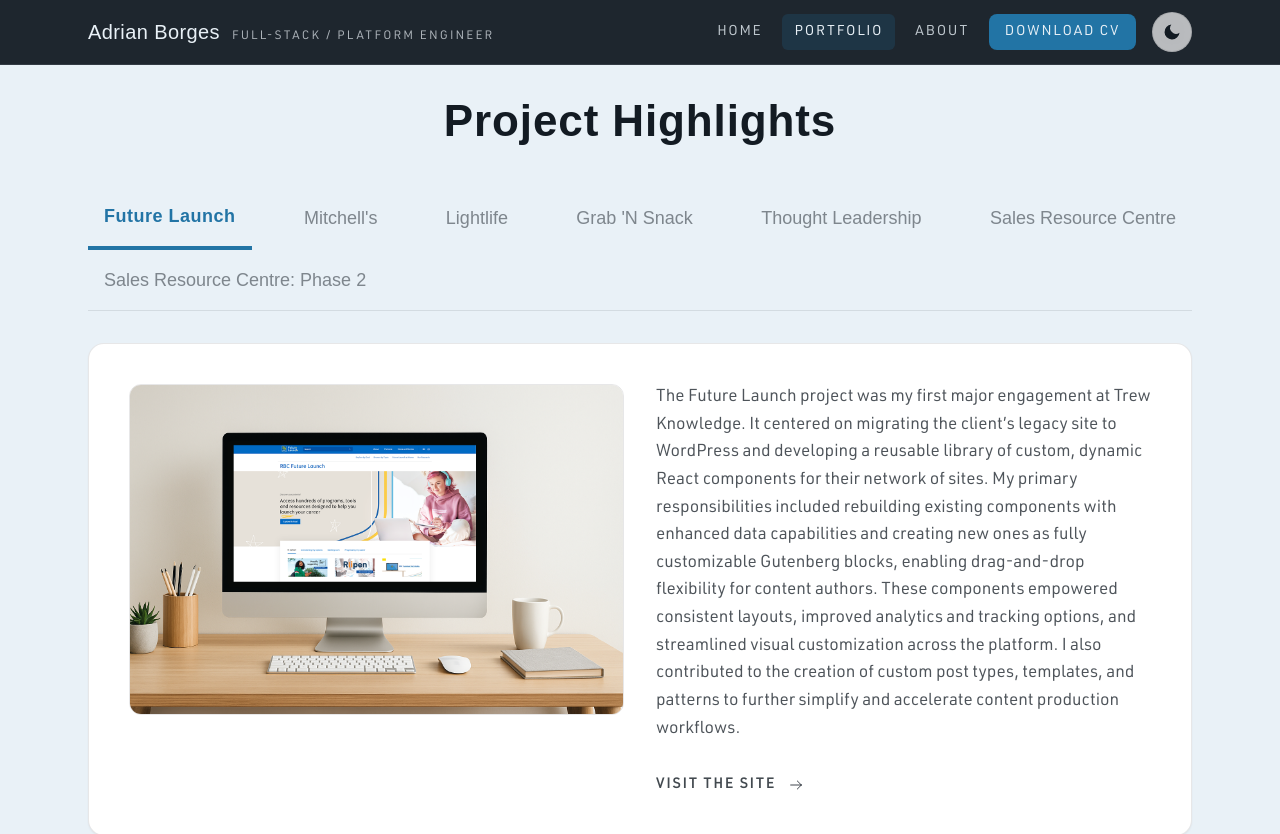
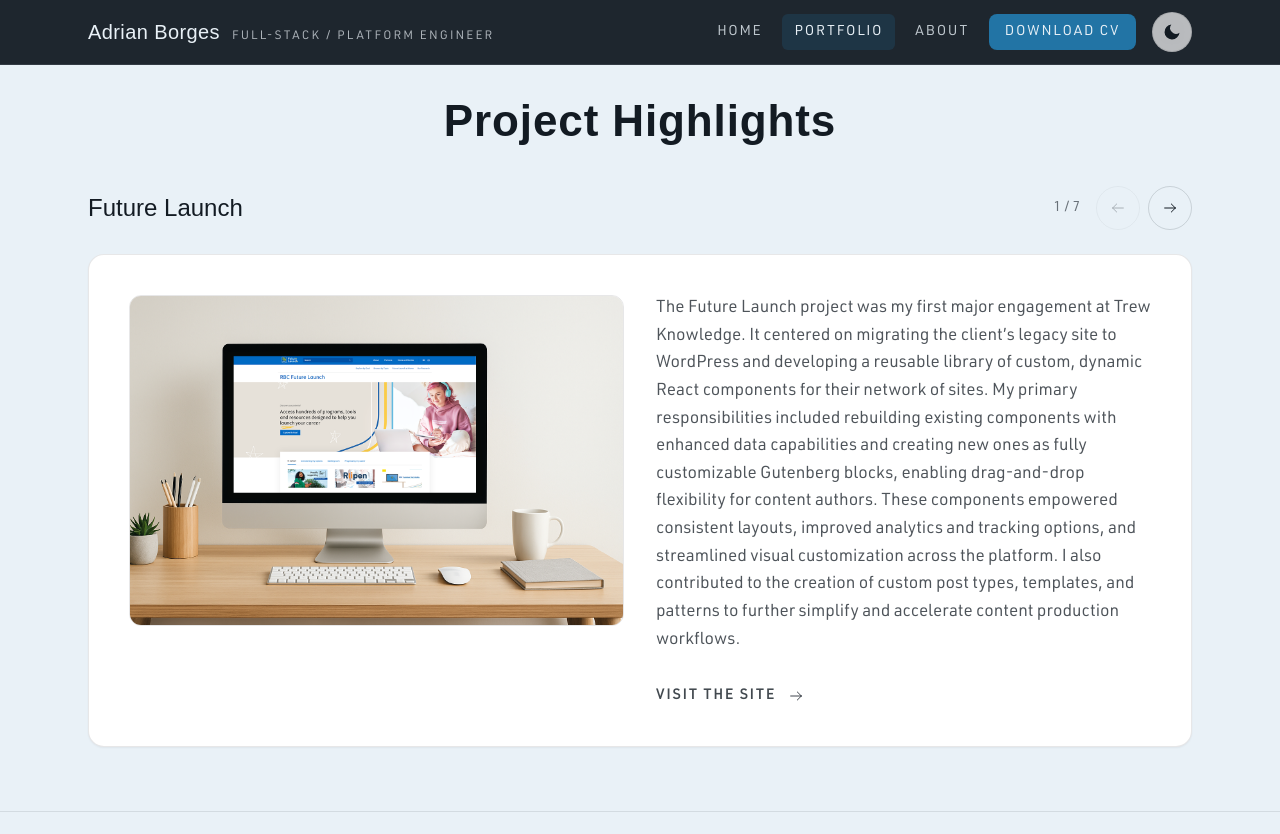
Before and after one commit to AdrianKitsu/my-portfolio, a React (Create React App) app: page /portfolio in a window 1280 px wide. Shown: the top 834 px of the page. Built offline with nearby package versions, Linux system fonts and the light colour scheme; a web font is replaced by a local one.

Commit message:
Added projects and updated tabs to carousel

```diff
--- a/src/components/GlossHover.tsx
+++ b/src/components/GlossHover.tsx
@@ -68,7 +68,7 @@ const GlossHover = ({
             />
           )}
         </div>
-        <p className="font-urw uppercase text-left mt-3 tracking-[0.10em] text-sm md:text-lg text-ink/70 dark:text-surface/65">
+        <p className="font-urw uppercase text-left mt-3 tracking-[0.10em] text-sm md:text-lg text-ink/70 dark:text-surface/65 max-w-[418px]">
           {clientName}
         </p>
       </div>
--- a/src/components/Projects.tsx
+++ b/src/components/Projects.tsx
@@ -6,6 +6,7 @@ import Tempehfy from "../assets/images/tempehfy.png";
 import Mitchells from "../assets/images/mitchells.png";
 import GlossHover from "./GlossHover";
 import SRCInsurance from "../assets/images/Insurance-bnr.png";
+import VisualArts from "../assets/images/visual-arts-center.png";
 
 const projectData = [
   {
@@ -44,6 +45,18 @@ const projectData = [
     portfolioRedirect: "portfolio/#tab-src",
     clientName: "RBC Insurance - Sales Resource Centre",
   },
+  {
+    image: SRCInsurance,
+    alt: "RBC SRC Insurance",
+    portfolioRedirect: "portfolio/#tab-src-2",
+    clientName: "RBC Insurance - Sales Resource Centre: Phase 2",
+  },
+  {
+    image: VisualArts,
+    alt: "Visual Arts Centre",
+    portfolioRedirect: "portfolio/#tab-vac",
+    clientName: "Visual Arts Centre",
+  },
 ];
 
 const Projects = () => {
--- a/src/pages/Portfolio.tsx
+++ b/src/pages/Portfolio.tsx
@@ -82,7 +82,14 @@ const Portfolio = () => {
   const location = useLocation();
   const navigate = useNavigate();
   const [activeTab, setActiveTab] = useState(tabs[0].label);
+  const activeIndex = tabs.findIndex((tab) => tab.label === activeTab);
 
+  const selectProject = (index: number) => {
+    const tab = tabs[index];
+    if (!tab) return;
+    setActiveTab(tab.label);
+    navigate(`/portfolio/#${tab.id}`);
+  };
   useEffect(() => {
     const hash = location.hash.replace("#", "");
     const matched = tabs.find((tab) => tab.id === hash);
@@ -94,64 +101,52 @@ const Portfolio = () => {
   const headingClass =
     "text-center tracking-[0.02em] text-[34px] sm:text-[44px] mt-2 text-ink dark:text-surface";
 
-  const tabRowClass = "border-b border-ink/10 dark:border-surface/10";
-
-  const tabBase =
-    "whitespace-nowrap px-4 py-4 font-futura text-lg transition-colors duration-300";
-
-  const tabActive =
-    "border-b-4 border-brand text-brand font-semibold tracking-[0.5px]";
-
-  const tabInactive =
-    "text-ink/50 dark:text-surface/55 hover:text-ink dark:hover:text-surface";
-
   return (
     <div className="mx-auto max-w-6xl px-4 sm:px-6">
       <h2 className={headingClass}>Project Highlights</h2>
 
       <div className="wrapper mt-8">
-        {/* Desktop tabs */}
-        <div
-          className={`hidden sm:flex flex-wrap justify-between mb-8 ${tabRowClass}`}
-        >
-          {tabs.map((tab) => (
-            <button
-              key={tab.id}
-              onClick={() => {
-                setActiveTab(tab.label);
-                navigate(`/portfolio/#${tab.id}`);
-              }}
-              className={`${tabBase} ${
-                activeTab === tab.label ? tabActive : tabInactive
-              }`}
-            >
-              {tab.label}
-            </button>
-          ))}
-        </div>
+        <div className="mb-6 flex flex-col gap-4 sm:flex-row sm:items-center sm:justify-between">
+          <h3
+            id="project-title"
+            aria-live="polite"
+            className="font-caslon text-2xl text-ink dark:text-surface"
+          >
+            {activeTab}
+          </h3>
 
-        {/* Mobile tabs */}
-        <div className="sm:hidden overflow-x-auto scrollbar-none mb-8">
-          <div className={`flex min-w-max ${tabRowClass}`}>
-            {tabs.map((tab) => (
-              <button
-                key={tab.id}
-                onClick={() => {
-                  setActiveTab(tab.label);
-                  navigate(`/portfolio/#${tab.id}`);
-                }}
-                className={`${tabBase} ${
-                  activeTab === tab.label ? tabActive : tabInactive
-                }`}
-              >
-                {tab.label}
-              </button>
-            ))}
+          <div className="flex items-center justify-between gap-4 sm:justify-end">
+            <span className="font-urw text-sm tabular-nums text-ink/60 dark:text-surface/60">
+              {activeIndex + 1} / {tabs.length}
+            </span>
+            <div className="flex gap-2">
+              {[-1, 1].map((direction) => (
+                <button
+                  key={direction}
+                  type="button"
+                  aria-label={direction < 0 ? "Previous project" : "Next project"}
+                  aria-controls="project-panel"
+                  disabled={direction < 0 ? activeIndex === 0 : activeIndex === tabs.length - 1}
+                  onClick={() => selectProject(activeIndex + direction)}
+                  className="flex h-11 w-11 items-center justify-center rounded-full border border-ink/15 text-ink transition-colors hover:bg-ink/5 focus-visible:outline-none focus-visible:ring-2 focus-visible:ring-brand disabled:cursor-default disabled:opacity-30 dark:border-surface/20 dark:text-surface dark:hover:bg-surface/10"
+                >
+                  <ArrowRight
+                    aria-hidden="true"
+                    className={`h-5 w-4 ${direction < 0 ? "rotate-180" : ""}`}
+                  />
+                </button>
+              ))}
+            </div>
           </div>
         </div>
-
         {/* Content panel */}
-        <div className="relative bg-white dark:bg-surface/5 border border-ink/10 dark:border-surface/10 shadow-sm rounded-2xl p-6 md:p-10 grid md:grid-cols-2 gap-8 items-start transition-all duration-300">
+        <div
+          id="project-panel"
+          role="region"
+          aria-labelledby="project-title"
+          tabIndex={0}
+          className="relative bg-white dark:bg-surface/5 border border-ink/10 dark:border-surface/10 shadow-sm rounded-2xl p-6 md:p-10 grid md:grid-cols-2 gap-8 items-start transition-all duration-300 focus-visible:outline-none focus-visible:ring-2 focus-visible:ring-brand"
+        >
           <img
             src={image}
             alt={activeTab}
```
Also changed, not shown: src/assets/images/visual-arts-center.png (added).
